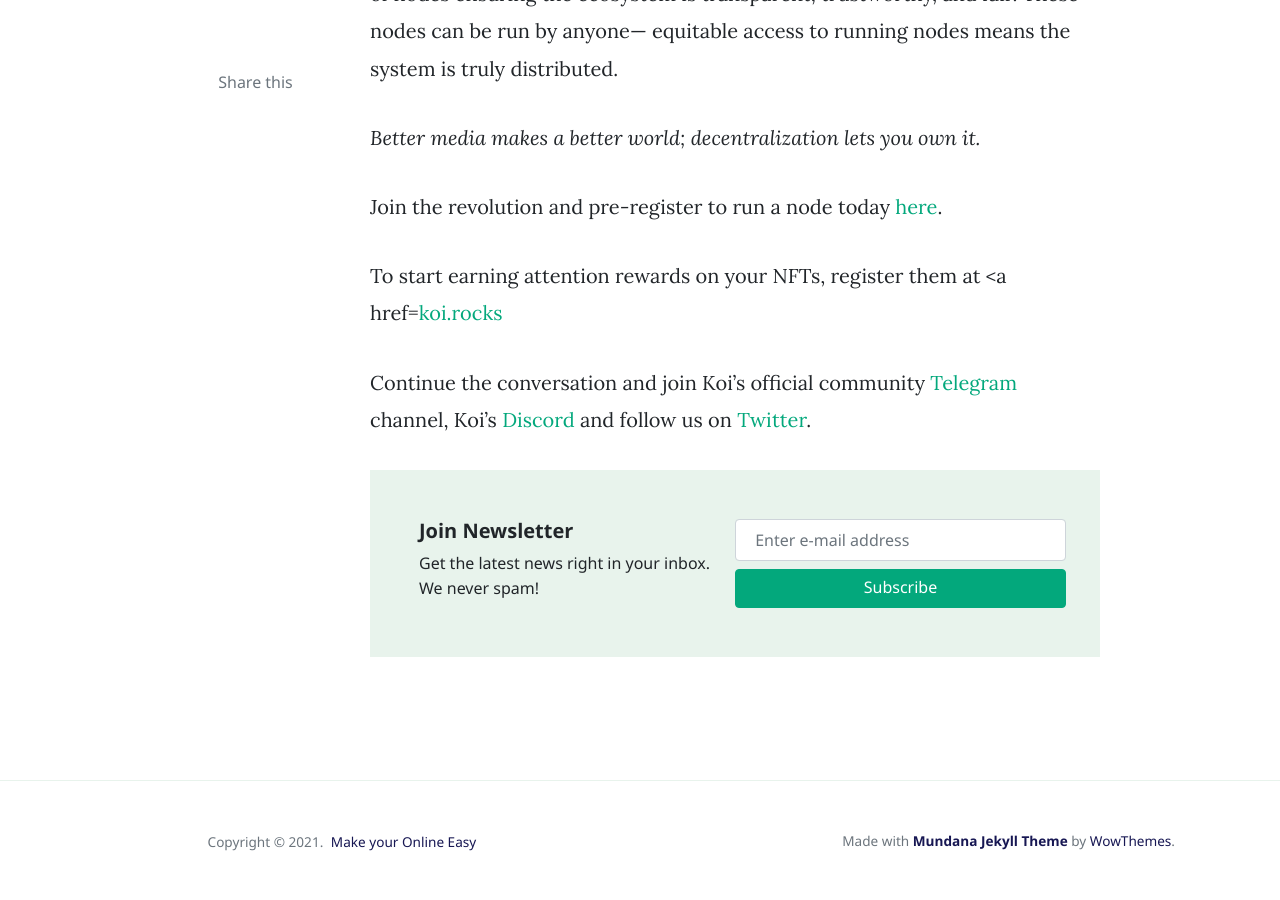
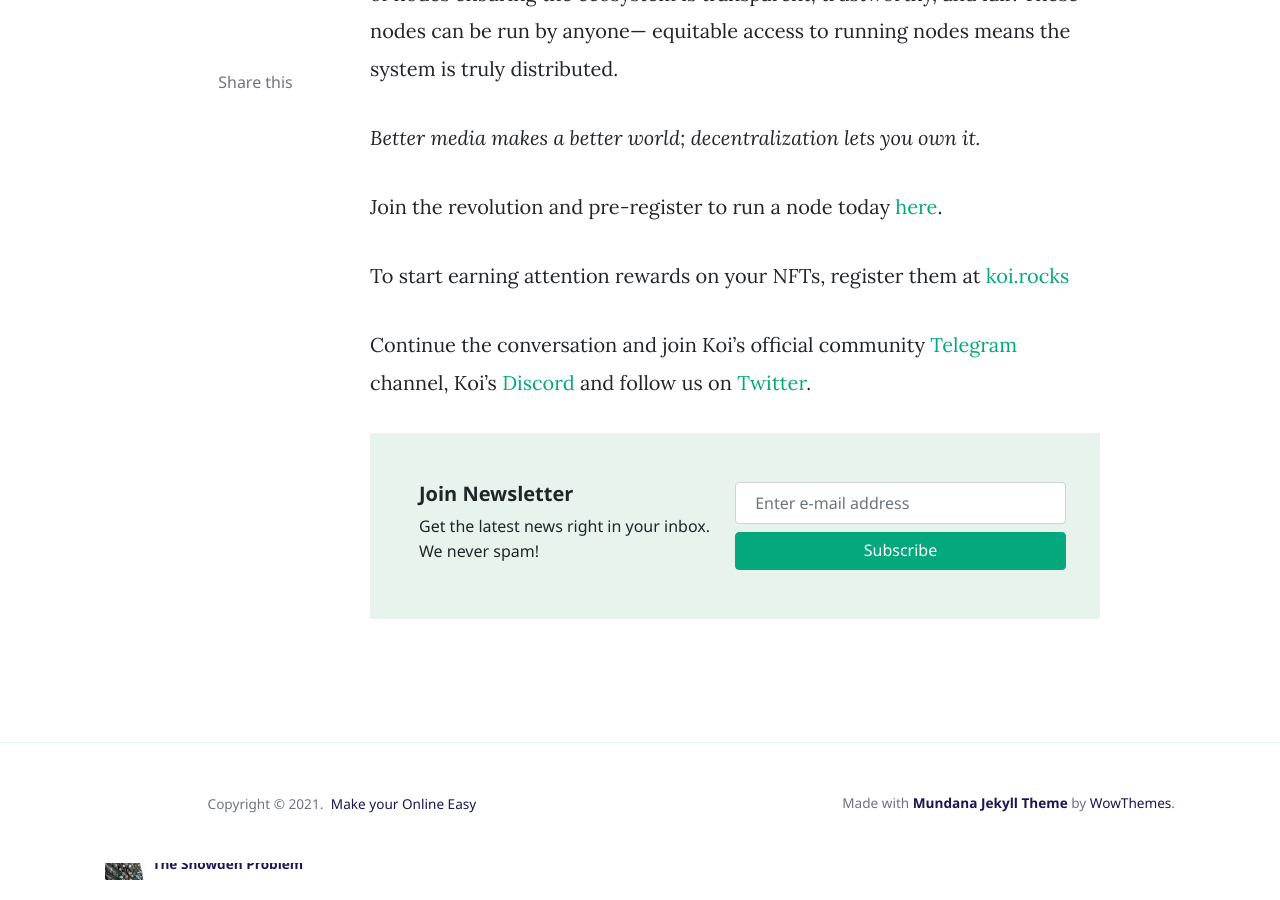
Before and after one commit to tykoii/blog, a Jekyll site: the page built from _posts/2021-05-17-I-Am-The-Product.markdown, in a window 1280 px wide and 900 px high, scrolled down 3061 px. Built offline with Jekyll 4.4.1, drawn with Linux system fonts in a browser that asks for light colours; nearby versions of some CDN libraries; comment, search, counter and statistics services are not loaded.

Commit message:
Update 2021-05-17-I-Am-The-Product.markdown

```diff
--- a/_posts/2021-05-17-I-Am-The-Product.markdown
+++ b/_posts/2021-05-17-I-Am-The-Product.markdown
@@ -29,8 +29,8 @@
 
 *Better media makes a better world; decentralization lets you own it.*
 
-Join the revolution and pre-register to run a node today [here](https://docs.google.com/forms/d/e/1FAIpQLSduDTdxD3dDOvcbIcKlG7JWOsnDFVZFdLy0J38q_OOzUC3okA/viewform).
+Join the revolution and pre-register to run a node today [here](https://docs.google.com/forms/d/e/1FAIpQLSduDTdxD3dDOvcbIcKlG7JWOsnDFVZFdLy0J38q_OOzUC3okA/viewform){:target="_blank"}.
 
-To start earning attention rewards on your NFTs, register them at <a href=[koi.rocks](https://koi.rocks/contents){:target="_blank"}
+To start earning attention rewards on your NFTs, register them at [koi.rocks](https://koi.rocks/contents){:target="_blank"}
 
-Continue the conversation and join Koi's official community [Telegram](https://t.me/joinchat/OEHs_8T9-8ZhZmU5) channel, Koi's [Discord](https://discord.gg/zByqXPGEWy) and follow us on [Twitter](https://twitter.com/open_koi).
+Continue the conversation and join Koi's official community [Telegram](https://t.me/joinchat/OEHs_8T9-8ZhZmU5){:target="_blank"} channel, Koi's [Discord](https://discord.gg/zByqXPGEWy){:target="_blank"} and follow us on [Twitter](https://twitter.com/open_koi){:target="_blank"}.
```
